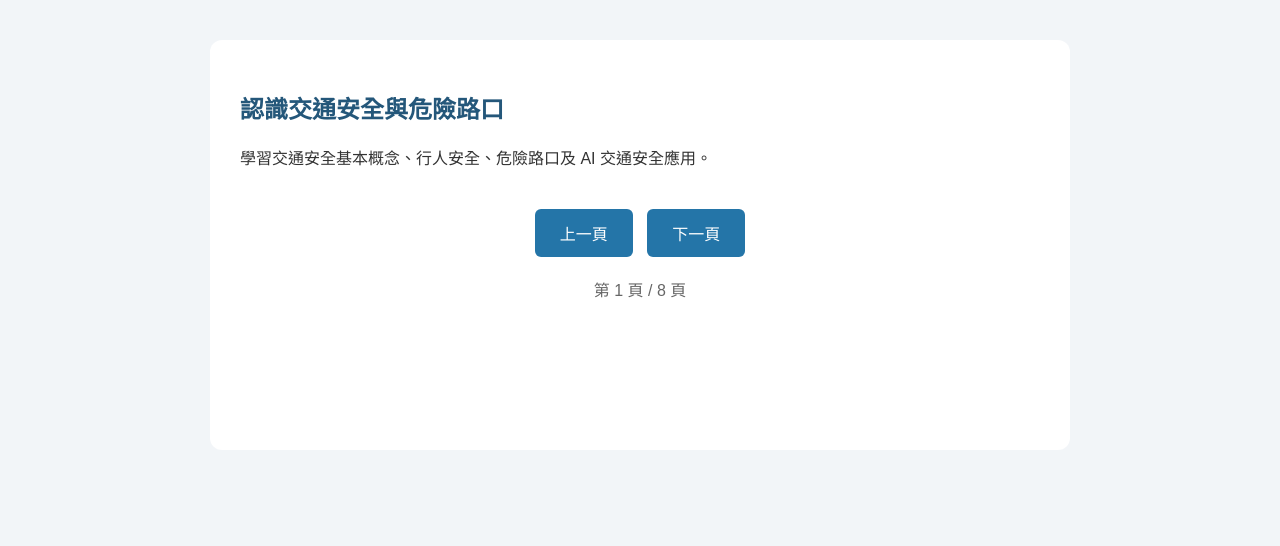
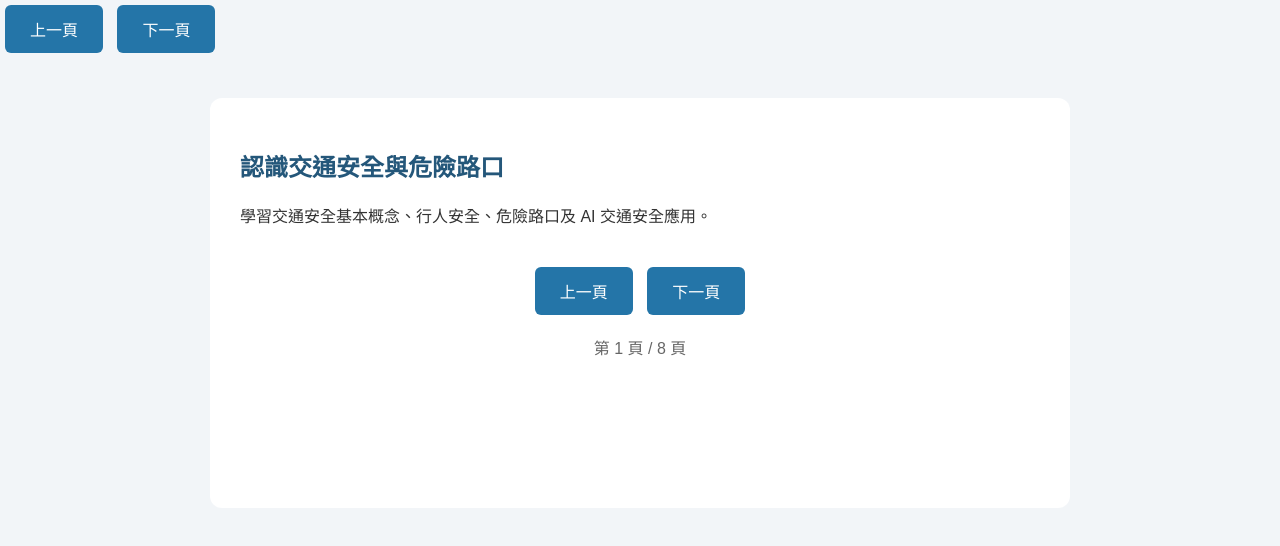
Before and after one commit to d1124251013-del/traffic-safety-wiki, a plain HTML site: page slides.html in a window 1280 px wide. Drawn offline with Linux system fonts and the light colour scheme.

Commit message:
Update slides.html

```diff
--- a/slides.html
+++ b/slides.html
@@ -1,4 +1,5 @@
-<!DOCTYPE html>
+<button type="button" onclick="changeSlide(-1)">上一頁</button>
+<button type="button" onclick="changeSlide(1)">下一頁</button>
 <html lang="zh-Hant">
 <head>
 <meta charset="UTF-8">
```
